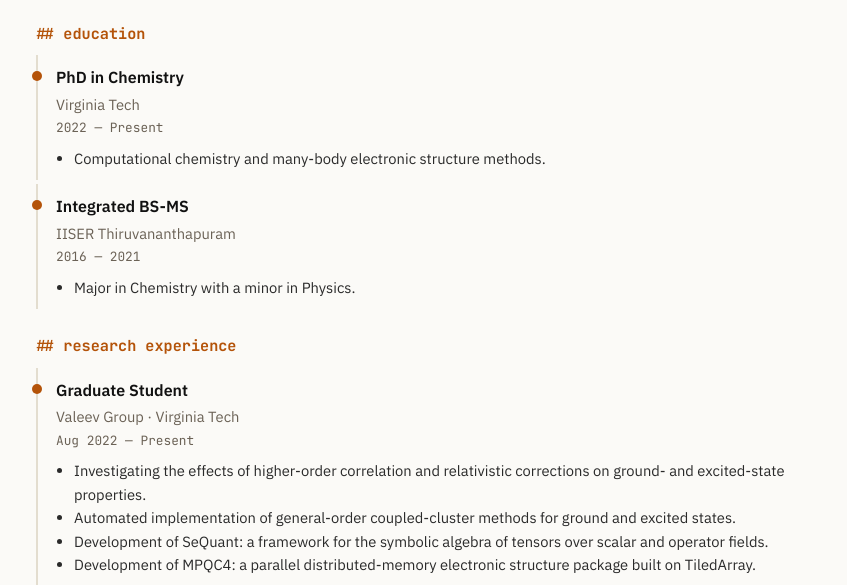
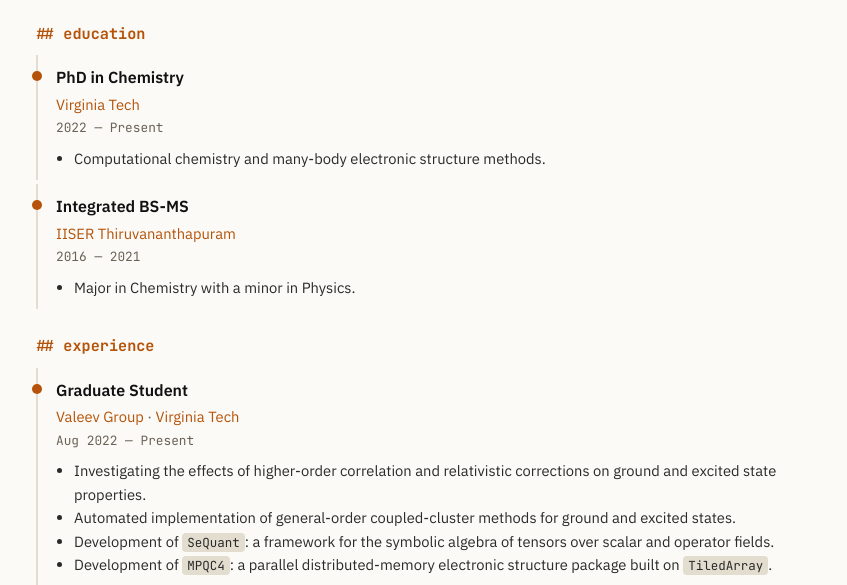
Before and after one commit to ajay-mk/ajay-mk.github.io, an Astro site: page /cv in a window 1280 px wide. Shown: the part 215-800 px from the top of the page, without its empty margins (214-1061 px from the left). Built offline with nearby package versions, Linux system fonts and the light colour scheme; Astro itself is replaced by a stand-in of ours.

Commit message:
content(cv): render inline HTML, link institutions, code-format projects, rename section

```diff
--- a/src/data/cv.yaml
+++ b/src/data/cv.yaml
@@ -2,36 +2,36 @@
   section: education
   items:
     - role: PhD in Chemistry
-      org: Virginia Tech
+      org: '<a href="https://www.vt.edu" target="_blank" rel="noopener">Virginia Tech</a>'
       location: Blacksburg, VA
       when: 2022 — Present
       details:
         - Computational chemistry and many-body electronic structure methods.
     - role: Integrated BS-MS
-      org: IISER Thiruvananthapuram
+      org: '<a href="https://www.iisertvm.ac.in" target="_blank" rel="noopener">IISER Thiruvananthapuram</a>'
       location: Kerala, India
       when: 2016 — 2021
       details:
         - Major in Chemistry with a minor in Physics.
 experience:
-  section: research experience
+  section: experience
   items:
     - role: Graduate Student
-      org: Valeev Group · Virginia Tech
+      org: '<a href="https://valeevgroup.github.io" target="_blank" rel="noopener">Valeev Group</a> · <a href="https://www.vt.edu" target="_blank" rel="noopener">Virginia Tech</a>'
       when: Aug 2022 — Present
       details:
-        - Investigating the effects of higher-order correlation and relativistic corrections on ground- and excited-state properties.
+        - Investigating the effects of higher-order correlation and relativistic corrections on ground and excited state properties.
         - Automated implementation of general-order coupled-cluster methods for ground and excited states.
-        - "Development of SeQuant: a framework for the symbolic algebra of tensors over scalar and operator fields."
-        - "Development of MPQC4: a parallel distributed-memory electronic structure package built on TiledArray."
+        - "Development of <code>SeQuant</code>: a framework for the symbolic algebra of tensors over scalar and operator fields."
+        - "Development of <code>MPQC4</code>: a parallel distributed-memory electronic structure package built on <code>TiledArray</code>."
     - role: Research Assistant
-      org: R. S. Swathi Group · IISER Thiruvananthapuram
+      org: '<a href="https://faculty.iisertvm.ac.in/swathi" target="_blank" rel="noopener">R. S. Swathi Group</a> · <a href="https://www.iisertvm.ac.in" target="_blank" rel="noopener">IISER Thiruvananthapuram</a>'
       when: Jun 2021 — Jun 2022
       details:
         - Development and parametrization of empirical potentials from electronic structure calculations.
         - Inclusion of many-body, anisotropic, and higher-order dispersion terms in empirical potential formulations.
     - role: Master's Student
-      org: R. S. Swathi Group · IISER Thiruvananthapuram
+      org: '<a href="https://faculty.iisertvm.ac.in/swathi" target="_blank" rel="noopener">R. S. Swathi Group</a> · <a href="https://www.iisertvm.ac.in" target="_blank" rel="noopener">IISER Thiruvananthapuram</a>'
       when: Jul 2020 — Apr 2021
       details:
         - Investigation of interlayer interactions in graphyne bilayers.
@@ -42,11 +42,10 @@
     - role: Skills
       details:
         - Modern C++
+        - CMake
         - Python
+        - CUDA
         - Bash
-        - CUDA
         - Boost
         - Eigen
-        - CMake
         - Git
-        - GitHub Actions
--- a/src/pages/cv.astro
+++ b/src/pages/cv.astro
@@ -25,10 +25,10 @@
         : <div class="timeline">
             {s.items.map((it) => (
               <div class="item">
-                <div class="role">{it.role}</div>
-                {it.org && <div class="org">{it.org}</div>}
+                <div class="role" set:html={it.role} />
+                {it.org && <div class="org" set:html={it.org} />}
                 {it.when && <div class="when mono">{it.when}</div>}
-                {it.details && <ul>{it.details.map((d) => <li>{d}</li>)}</ul>}
+                {it.details && <ul>{it.details.map((d) => <li set:html={d} />)}</ul>}
               </div>
             ))}
           </div>}
```
